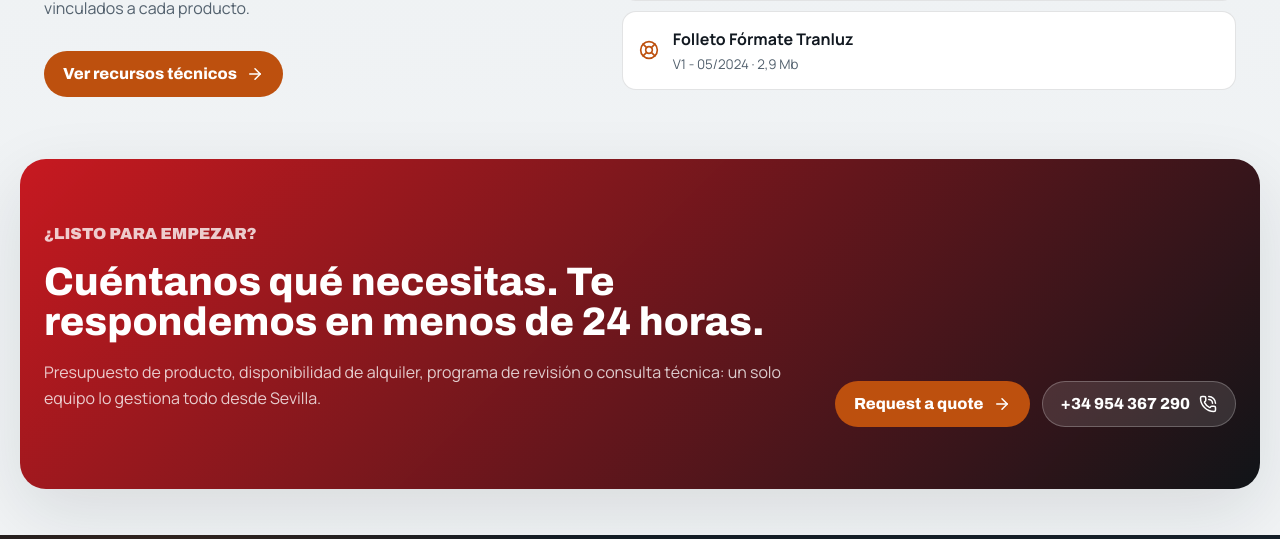
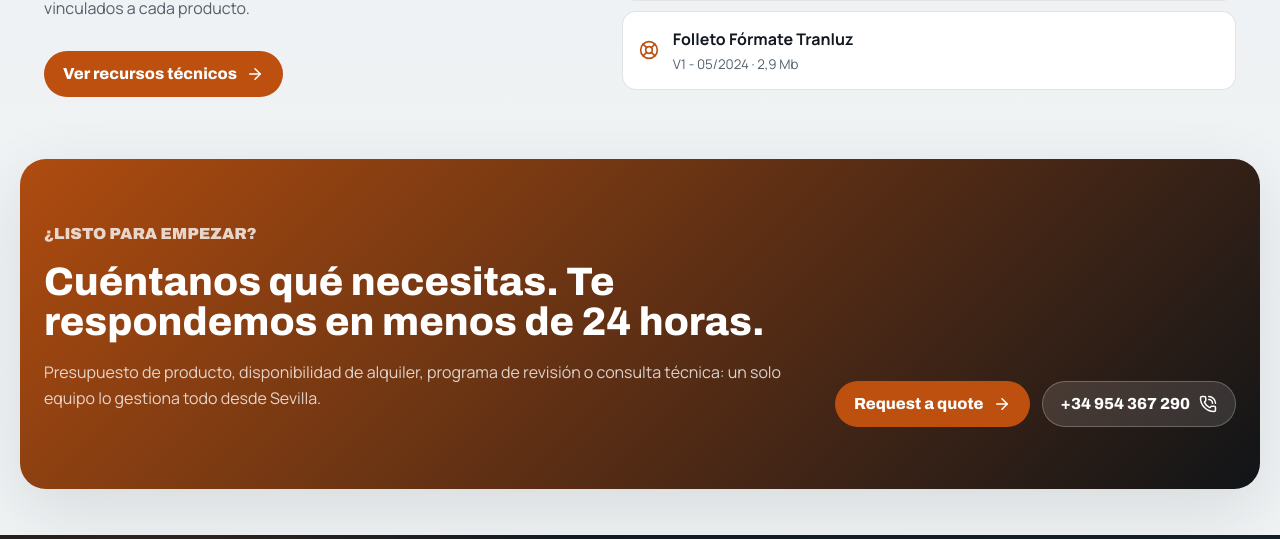
Before and after one commit to juankaspain/web_tranluz_2026, a Next.js app: page / in a window 1280 px wide. Shown: the part 6097-6636 px from the top of the page. Built offline with nearby package versions, Linux system fonts and the light colour scheme; no server answers.

Commit message:
fix(css): corregir gradient final-cta a naranja brand + activar action-dock en mobile

```diff
--- a/src/styles/globals.css
+++ b/src/styles/globals.css
@@ -1242,7 +1242,7 @@ button {
   margin-bottom: 46px;
   border-radius: 26px;
   background:
-    linear-gradient(135deg, rgba(215, 25, 32, 0.92), rgba(16, 20, 24, 0.96)),
+    linear-gradient(135deg, rgba(189, 80, 14, 0.92), rgba(16, 20, 24, 0.96)),
     var(--bg-inverse);
   color: #ffffff;
   box-shadow: var(--shadow);
```
